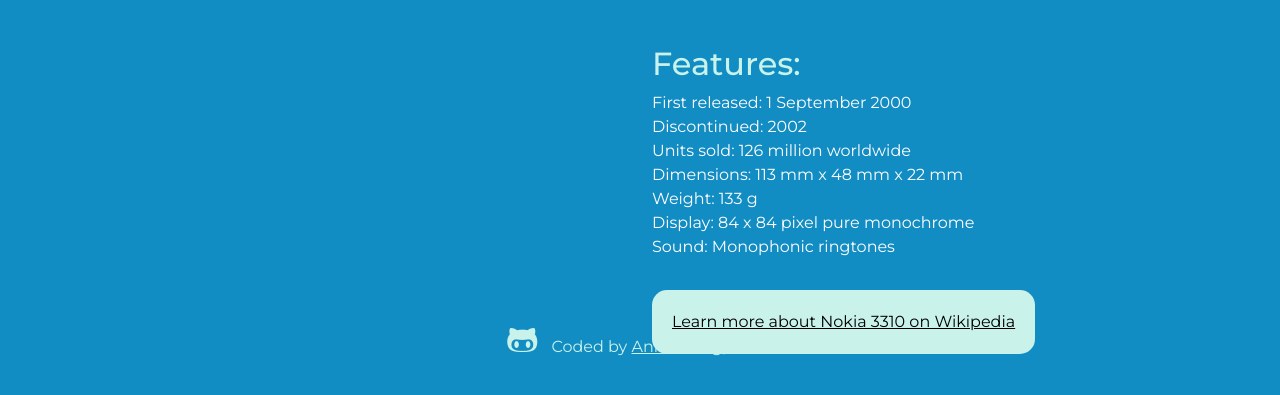
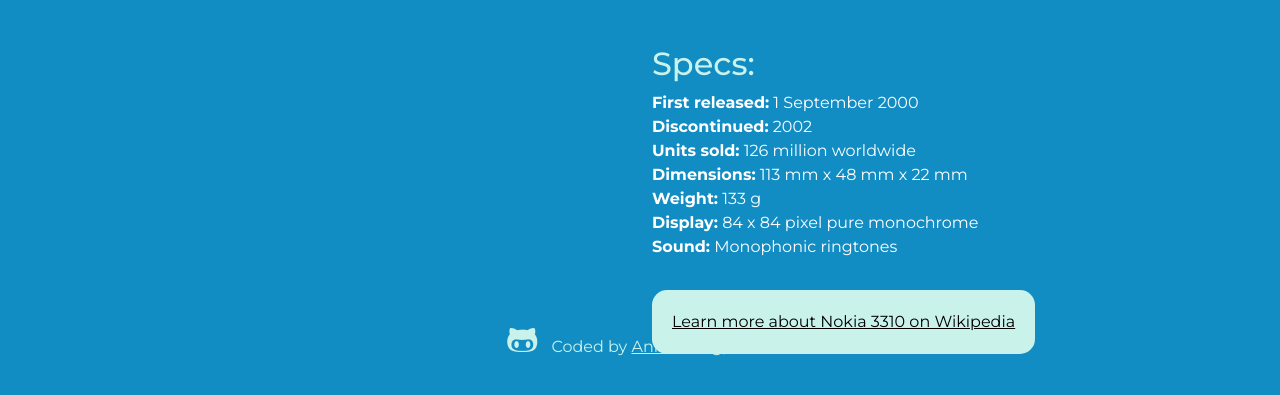
Before and after one commit to multipotentialite-aj/shecodes-challenges-firstphone, a plain HTML site: page index.html in a window 1280 px wide. Shown: the part 391-786 px from the top of the page. Drawn offline with nearby package versions, Linux system fonts and the light colour scheme.

Commit message:
Update index.html

```diff
--- a/index.html
+++ b/index.html
@@ -108,16 +108,16 @@
                 </p>
 
             <h2>
-                Features:
+                Specs:
             </h2>
             <ul>
-                <li>First released: 1 September 2000</li>
-                <li>Discontinued: 2002</li>
-                <li>Units sold: 126 million worldwide</li>
-                <li>Dimensions: 113 mm x 48 mm x 22 mm</li>
-                <li>Weight: 133 g</li>
-                <li>Display: 84 x 84 pixel pure monochrome</li>
-                <li>Sound: Monophonic ringtones</li>
+                <li><span style="font-weight: bold;">First released:</span> 1 September 2000</li>
+                <li><span style="font-weight: bold;">Discontinued:</span> 2002</li>
+                <li><span style="font-weight: bold;">Units sold:</span> 126 million worldwide</li>
+                <li><span style="font-weight: bold;">Dimensions:</span> 113 mm x 48 mm x 22 mm</li>
+                <li><span style="font-weight: bold;">Weight:</span> 133 g</li>
+                <li><span style="font-weight: bold;">Display:</span> 84 x 84 pixel pure monochrome</li>
+                <li><span style="font-weight: bold;">Sound:</span> Monophonic ringtones</li>
             </ul>
 
               <button class="button">
```
